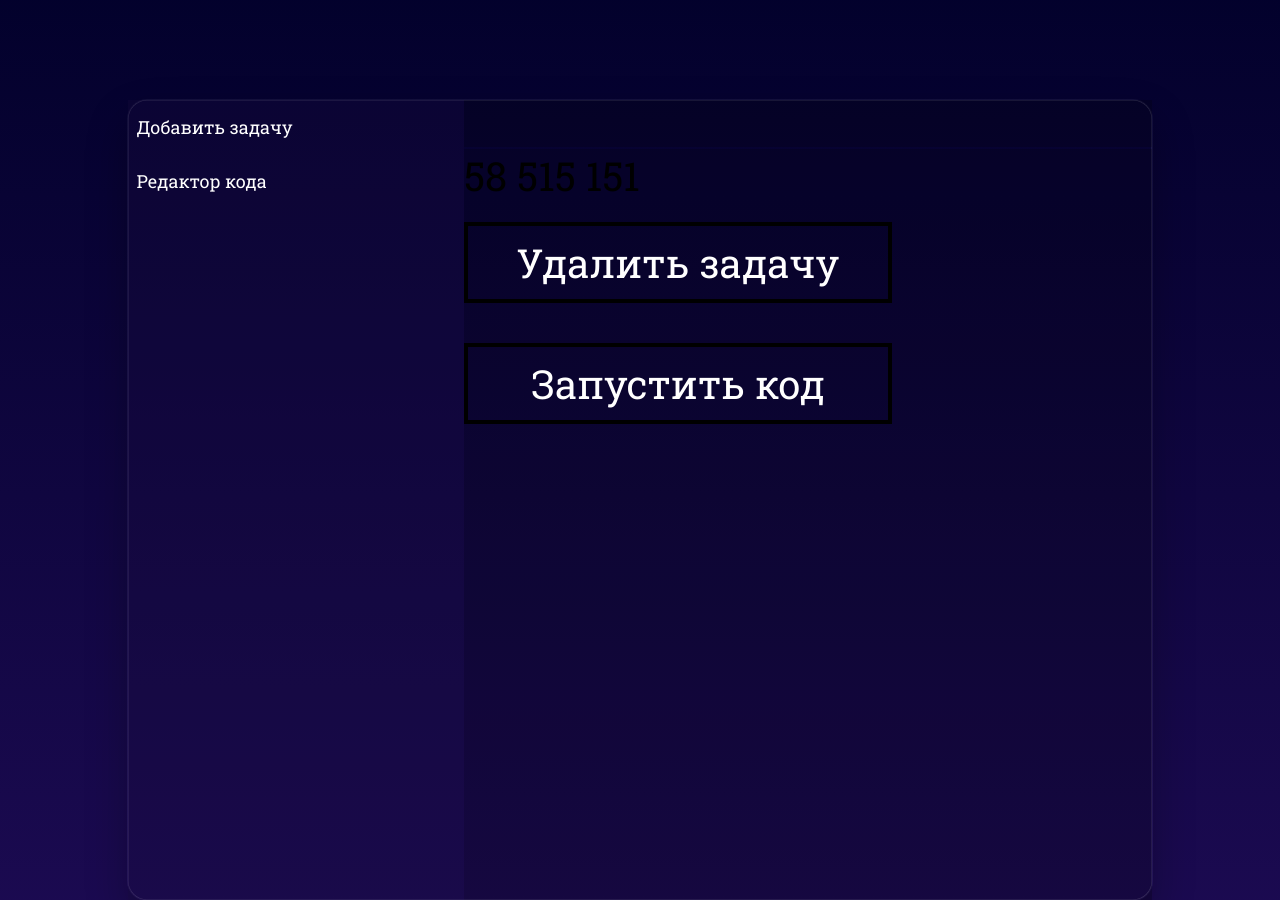
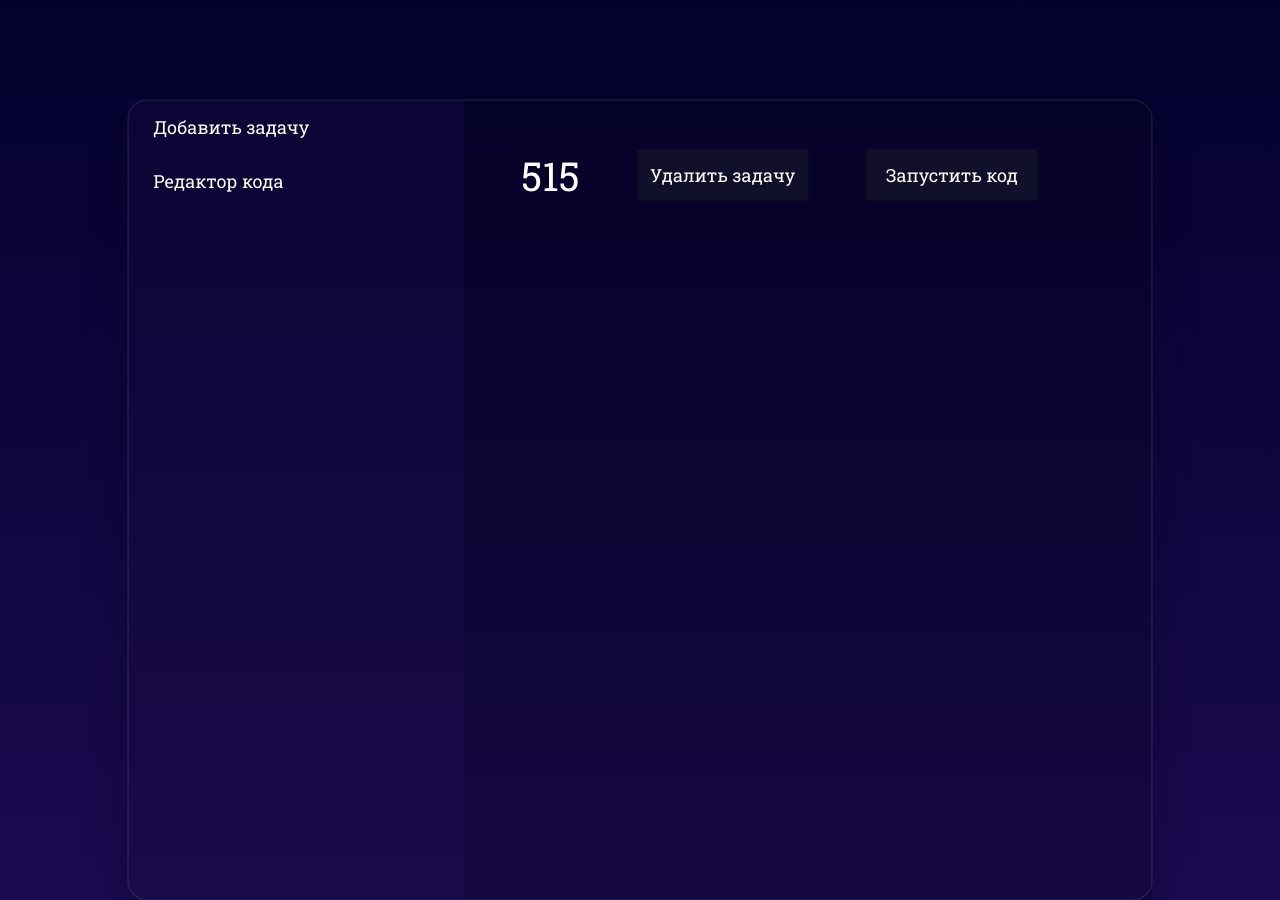
Before and after one commit to Dyshakov/SneakyCode, a Django app: page / in a window 1280 px wide. Shown: the part 106-1006 px from the top of the page. Run offline with Django 5.2, Linux system fonts and the light colour scheme; data comes from the database, SQL or seed files in the repository; both versions use the stored data as it was after the commit.

Commit message:
Изменения стайла главной страницы

```diff
--- a/taskapp/static/css/index_style.css
+++ b/taskapp/static/css/index_style.css
@@ -72,7 +72,8 @@
   font-size: 18px;
   border: 1px;
   text-align: left;
-  width: 95%;
+  width: 85%;
+  border-radius: 10px;
 }
 
 .tasks {
@@ -83,7 +84,12 @@
 }
 
 .tasks a {
-  margin: 20px 0;
+  font-size: 18px;
+  max-width: 150px;
+  max-height: 50px;
+  display: flex;
+  align-items: center;
+  justify-content: center;
 }
 
 .tasks_header {
@@ -96,7 +102,16 @@
 .tasks_content {
   background: rgba(0, 0, 0, 0.2);
   display: flex;
-  flex-direction: column;
+  flex-direction: row;
   height: 100%;
   width: 100%;
+  justify-content: space-evenly;
+  color: white;
 }
+
+.tasks_content_button {
+  padding: 0 10px;
+  text-align: center;
+  background-color: rgba(33, 38, 45, 0.4);
+  border: 1px solid rgba(0, 0, 0, 0.3);
+}
--- a/taskapp/templates/index.html
+++ b/taskapp/templates/index.html
@@ -13,11 +13,9 @@
 		<div class="tasks_header"></div>
 		<div class="tasks_content">
 			{% for i in data %}
-				{{i.id}}
 				{{i.name}}
-				{{i.define}}
-				<a href="/delete_task/{{ i.id }}"> Удалить задачу </a>
-				<a href="/code/{{ i.define}}">Запустить код</a>
+				<a class="tasks_content_button" href="/delete_task/{{ i.id }}"> Удалить задачу </a>
+				<a class="tasks_content_button" href="/code/{{ i.define}}">Запустить код</a>
 				<br>
 			{% endfor%}
 		</div>
```
Also changed, not shown: db.sqlite3.
